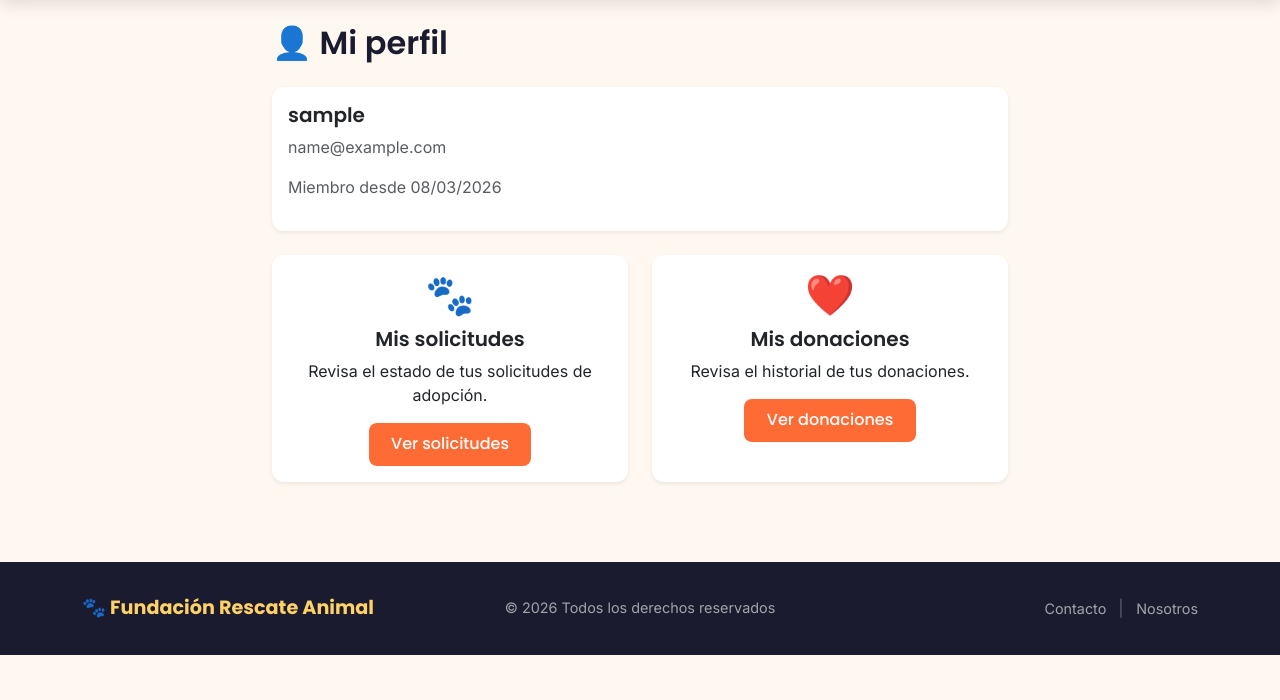
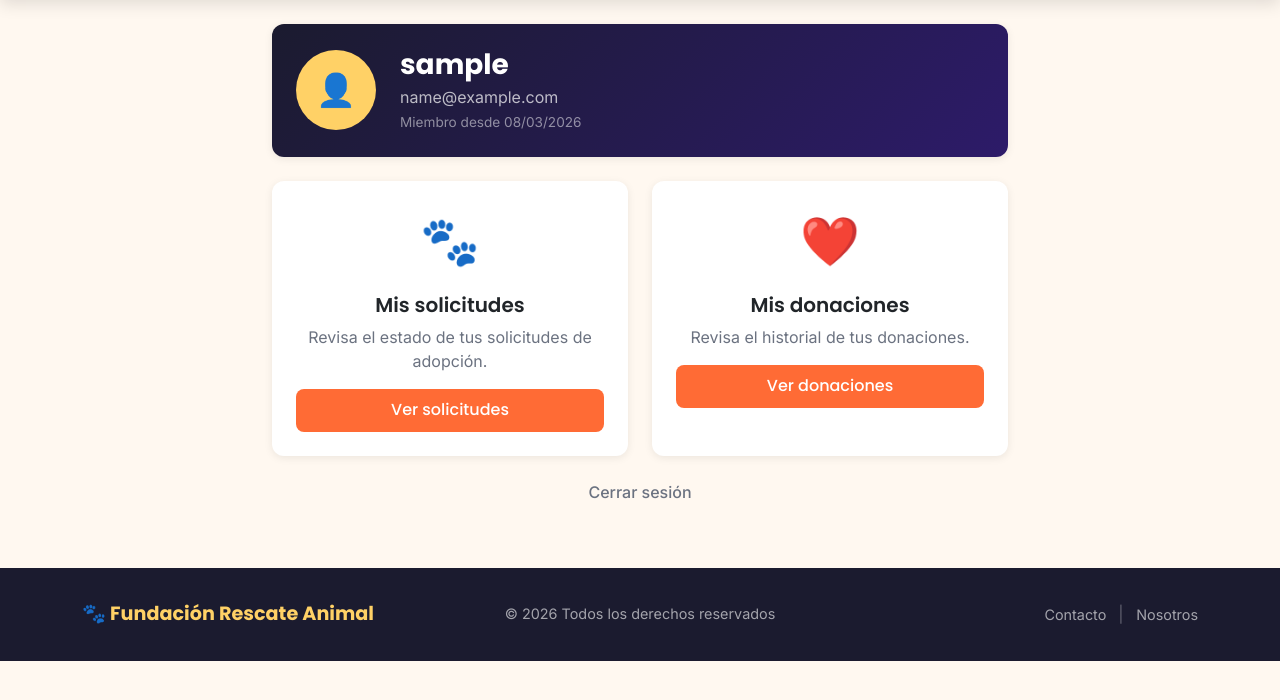
Before and after one commit to santiversidad/fundacion-rescate, a Django app: page /usuarios/perfil/ in a window 1280 px wide. Shown: the part 73-773 px from the top of the page. Run offline with Django 5.2, Linux system fonts and the light colour scheme; the visitor is signed in with stand-in values (Sample User, id 1).

Commit message:
Mejora de diseño en página de perfil de usuario

```diff
--- a/templates/usuarios/perfil.html
+++ b/templates/usuarios/perfil.html
@@ -7,41 +7,68 @@
 <div class="row justify-content-center">
     <div class="col-md-8">
 
-        <h2 class="mb-4">👤 Mi perfil</h2>
-
-        <div class="card shadow-sm mb-4">
-            <div class="card-body">
-                <h5 class="card-title">{{ user.username }}</h5>
-                <p class="text-muted">{{ user.email }}</p>
-                <p class="text-muted">
-                    Miembro desde {{ user.date_joined|date:"d/m/Y" }}
-                </p>
+        <!-- HEADER DEL PERFIL -->
+        <div class="card mb-4" style="background: linear-gradient(135deg, var(--color-dark) 0%, #2D1B69 100%);">
+            <div class="card-body p-4 text-white d-flex align-items-center gap-4">
+                <div style="width: 80px; height: 80px; background: var(--color-accent); border-radius: 50%; display: flex; align-items: center; justify-content: center; font-size: 2rem; flex-shrink: 0;">
+                    👤
+                </div>
+                <div>
+                    <h3 style="font-family: var(--font-title); font-weight: 700; margin-bottom: 0.2rem;">
+                        {{ user.username }}
+                    </h3>
+                    <p style="opacity: 0.7; margin-bottom: 0.2rem;">{{ user.email }}</p>
+                    <p style="opacity: 0.5; font-size: 0.85rem; margin-bottom: 0;">
+                        Miembro desde {{ user.date_joined|date:"d/m/Y" }}
+                    </p>
+                </div>
             </div>
         </div>
 
-        <div class="row">
-            <div class="col-md-6 mb-3">
-                <div class="card shadow-sm h-100">
-                    <div class="card-body text-center">
-                        <h1>🐾</h1>
-                        <h5>Mis solicitudes</h5>
-                        <p>Revisa el estado de tus solicitudes de adopción.</p>
+        <!-- ACCIONES -->
+        <div class="row g-4">
+            <div class="col-md-6">
+                <div class="card h-100">
+                    <div class="card-body p-4 text-center">
+                        <div style="font-size: 3rem; margin-bottom: 1rem;">🐾</div>
+                        <h5 style="font-family: var(--font-title); font-weight: 600;">
+                            Mis solicitudes
+                        </h5>
+                        <p style="color: var(--color-gray);">
+                            Revisa el estado de tus solicitudes de adopción.
+                        </p>
                         <a href="{% url 'adopciones:mis_solicitudes' %}"
-                            class="btn btn-primary">Ver solicitudes</a>
+                           class="btn btn-primary w-100">
+                            Ver solicitudes
+                        </a>
                     </div>
                 </div>
             </div>
-            <div class="col-md-6 mb-3">
-                <div class="card shadow-sm h-100">
-                    <div class="card-body text-center">
-                        <h1>❤️</h1>
-                        <h5>Mis donaciones</h5>
-                        <p>Revisa el historial de tus donaciones.</p>
+            <div class="col-md-6">
+                <div class="card h-100">
+                    <div class="card-body p-4 text-center">
+                        <div style="font-size: 3rem; margin-bottom: 1rem;">❤️</div>
+                        <h5 style="font-family: var(--font-title); font-weight: 600;">
+                            Mis donaciones
+                        </h5>
+                        <p style="color: var(--color-gray);">
+                            Revisa el historial de tus donaciones.
+                        </p>
                         <a href="{% url 'donaciones:mis_donaciones' %}"
-                            class="btn btn-primary">Ver donaciones</a>
+                           class="btn btn-primary w-100">
+                            Ver donaciones
+                        </a>
                     </div>
                 </div>
             </div>
+        </div>
+
+        <!-- CERRAR SESIÓN -->
+        <div class="text-center mt-4">
+            <a href="{% url 'usuarios:logout' %}"
+               style="color: var(--color-gray); font-weight: 500; text-decoration: none;">
+                Cerrar sesión
+            </a>
         </div>
 
     </div>
```
